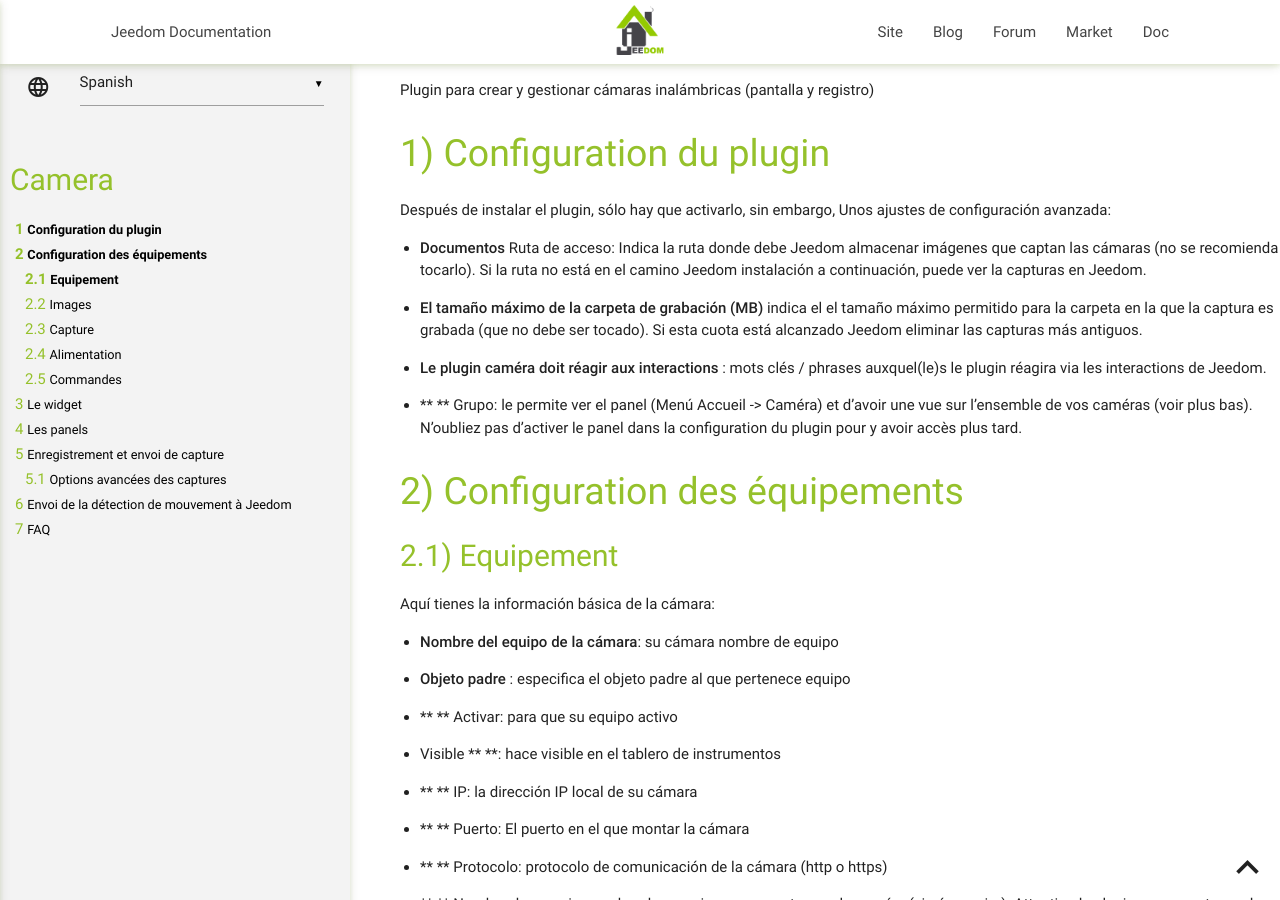
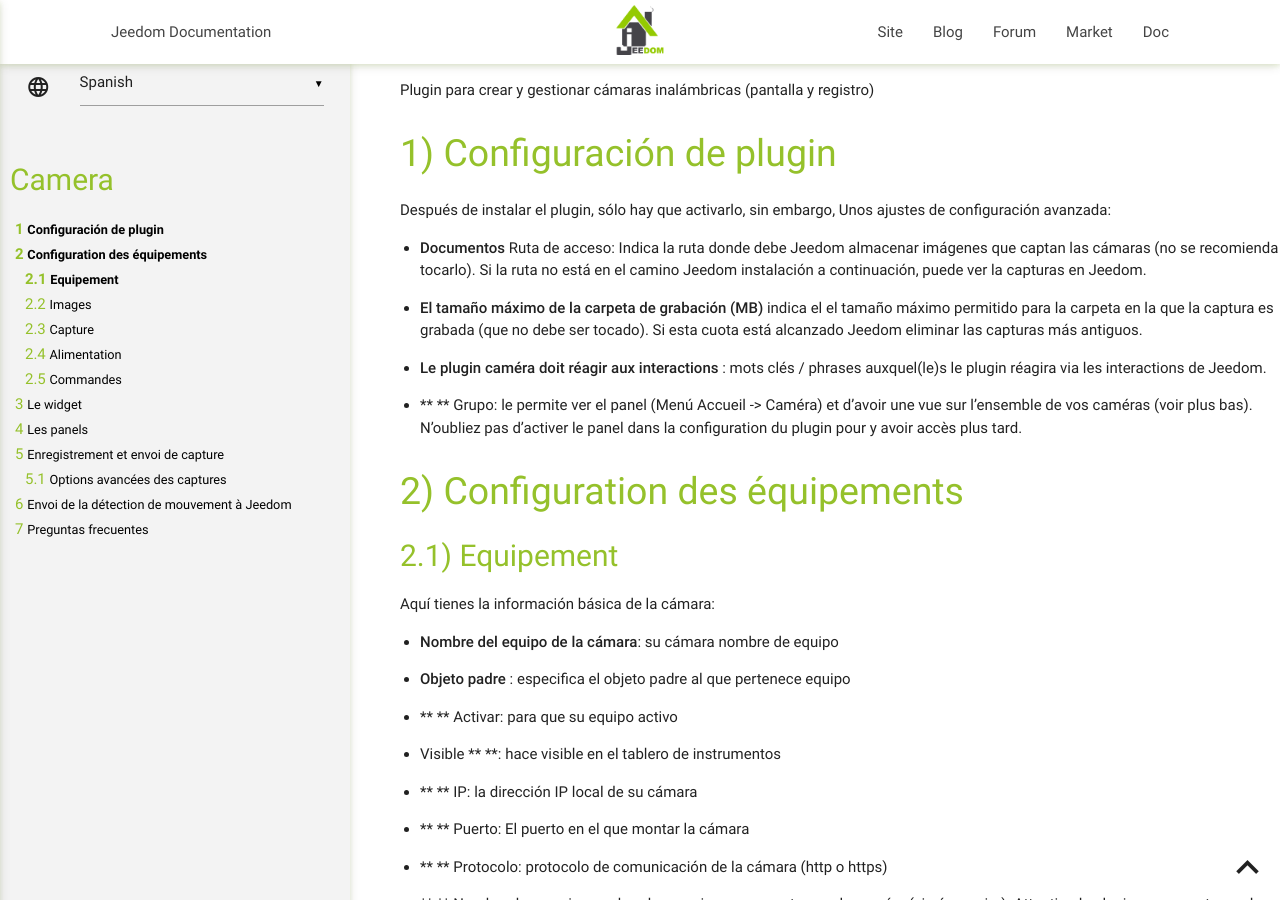
Before and after one commit to jeedom/plugin-camera, a Jekyll site: the page built from docs/es_ES/index.md, in a window 1280 px wide and 900 px high. Built offline with Jekyll 4.4.1, drawn with Linux system fonts in a browser that asks for light colours; our own code applies the rules of GitHub Pages for plain Markdown files; some of the changed text lies outside the part shown.

Commit message:
[ROBOT] Action all

```diff
--- a/docs/es_ES/index.md
+++ b/docs/es_ES/index.md
@@ -1,7 +1,7 @@
 Plugin para crear y gestionar cámaras inalámbricas (pantalla y
 registro)
 
-Configuration du plugin
+Configuración de plugin
 =======================
 
 Después de instalar el plugin, sólo hay que activarlo, sin embargo,
@@ -256,7 +256,7 @@ la cámara:
 Se debe entender antes de crear un tipo de información de comandos
 su cámara
 
-FAQ
+Preguntas frecuentes
 ===
 
 >**Où sont les enregistrements ?**
```
Also changed, not shown: docs/es_ES/changelog.md (+1 -1 lines).
